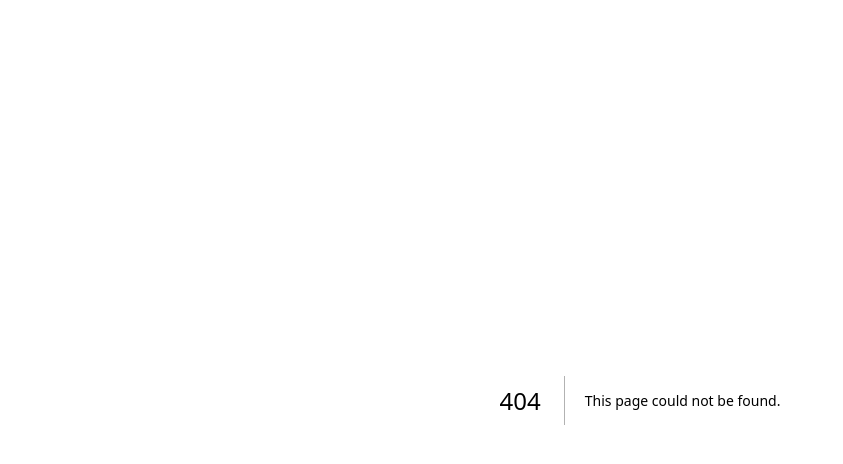
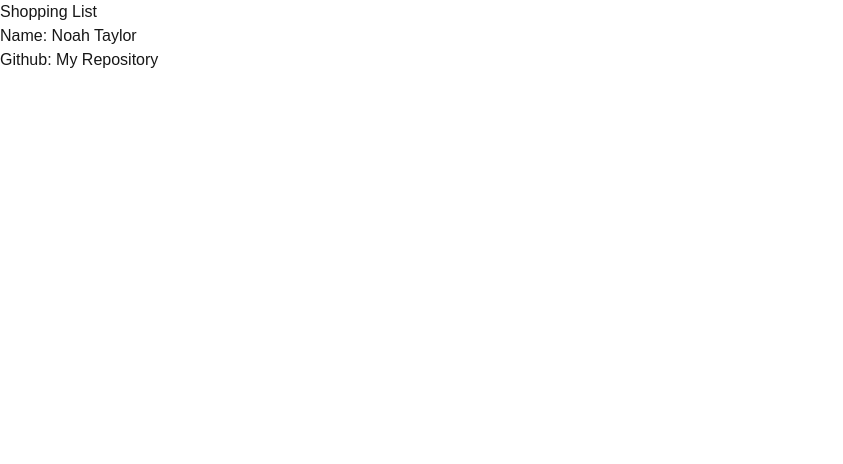
Before and after one commit to NoahwTaylor/cprg306-assignments, a Next.js app: page /week-2 in a window 1280 px wide. Before the commit this address had no page. Shown: the top 464 px of the page, without its empty margins (0-843 px from the left). Built offline with nearby package versions, Linux system fonts and the light colour scheme.

Commit message:
Implements StudentInfo component

```diff
--- /dev/null
+++ b/app/week-2/page.js
@@ -0,0 +1,12 @@
+import StudentInfo from "./student-info";
+
+export default function Page() {
+  return (
+    <main>
+      <h1>Shopping List</h1>
+      <div>
+        <StudentInfo />
+      </div>
+    </main>
+  );
+}
```
